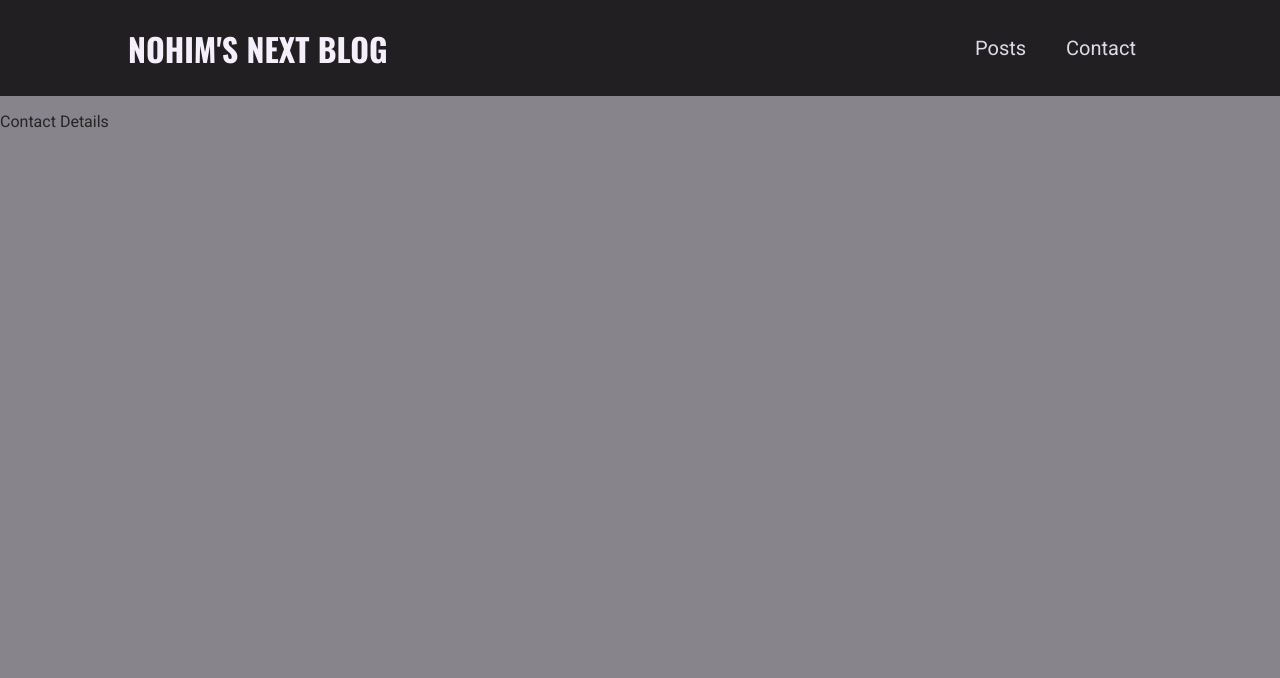
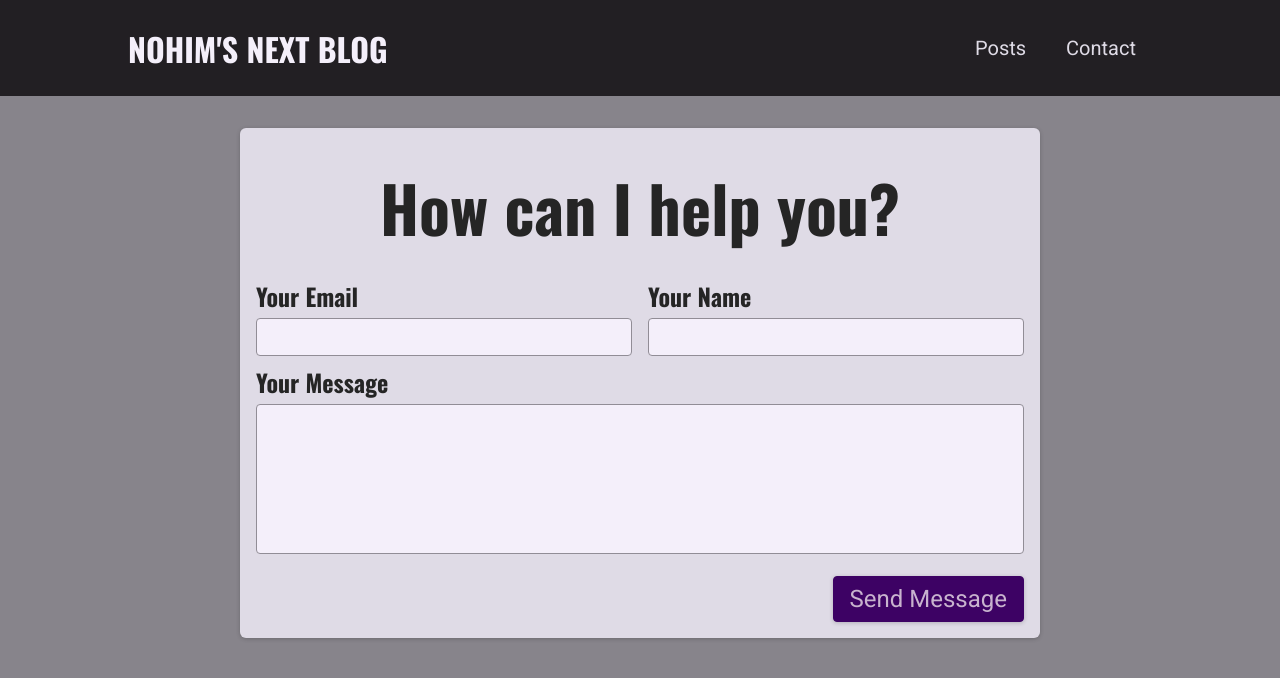
Before and after one commit to nohimys/sample-blog, a Next.js app: page /contact in a window 1280 px wide. Shown: the top 678 px of the page. Built offline with nearby package versions, Linux system fonts and the light colour scheme.

Commit message:
Adding Basic Contact Form & Dummy API Route

```diff
--- /dev/null
+++ b/src/components/contact/contact-form.module.css
@@ -0,0 +1,73 @@
+.contact {
+    margin: var(--size-8) auto;
+    border-radius: 6px;
+    background-color: var(--color-grey-100);
+    width: 90%;
+    max-width: 50rem;
+    padding: var(--size-4);
+    box-shadow: 0 1px 4px rgba(0, 0, 0, 0.2);
+    font-size: var(--size-6);
+}
+
+.contact h1 {
+    font-size: var(--size-8);
+    margin: var(--size-4) 0;
+    text-align: left;
+}
+
+.form label {
+    display: block;
+    font-family: 'Oswald', sans-serif;
+    font-weight: bold;
+    margin: var(--size-2) 0 var(--size-1) 0;
+}
+
+.form input,
+.form textarea {
+    font: inherit;
+    padding: var(--size-1);
+    border-radius: 4px;
+    width: 100%;
+    border: 1px solid var(--color-grey-400);
+    background-color: var(--color-grey-50);
+    resize: none;
+}
+
+.controls {
+    display: flex;
+    column-gap: 1rem;
+    flex-wrap: wrap;
+}
+
+.control {
+    flex: 1;
+    min-width: 10rem;
+}
+
+.actions {
+    margin-top: var(--size-4);
+    text-align: right;
+}
+
+.form button {
+    font: inherit;
+    cursor: pointer;
+    background-color: var(--color-primary-700);
+    border: 1px solid var(--color-primary-700);
+    padding: var(--size-2) var(--size-4);
+    border-radius: 4px;
+    color: var(--color-primary-50);
+    box-shadow: 0 1px 4px rgba(0, 0, 0, 0.2);
+}
+
+.form button:hover {
+    background-color: var(--color-primary-500);
+    border-color: var(--color-primary-500);
+}
+
+@media (min-width: 768px) {
+    .contact h1 {
+        font-size: var(--size-16);
+        text-align: center;
+    }
+}
--- /dev/null
+++ b/src/components/contact/contact-form.tsx
@@ -0,0 +1,92 @@
+import { useState, useEffect } from 'react';
+
+import classes from './contact-form.module.css';
+
+const sendContactData = async (contactDetails: any) => {
+    const response = await fetch('/api/contact', {
+        method: 'POST',
+        body: JSON.stringify(contactDetails),
+        headers: {
+            'Content-Type': 'application/json',
+        },
+    });
+
+    const data = await response.json();
+
+    if (!response.ok) {
+        throw new Error(data.message || 'Something went wrong!');
+    }
+}
+
+const ContactForm = () => {
+    const [enteredEmail, setEnteredEmail] = useState('');
+    const [enteredName, setEnteredName] = useState('');
+    const [enteredMessage, setEnteredMessage] = useState('');
+
+     const sendMessageHandler = async (event:any) => {
+        event.preventDefault();
+
+        // optional: add client-side validation
+
+        try {
+            await sendContactData({
+                email: enteredEmail,
+                name: enteredName,
+                message: enteredMessage,
+            });
+            setEnteredMessage('');
+            setEnteredEmail('');
+            setEnteredName('');
+        } catch (error: any) {
+        }
+    }
+
+    let notification;
+
+
+    return (
+        <section className={classes.contact}>
+            <h1>How can I help you?</h1>
+            <form className={classes.form} onSubmit={sendMessageHandler}>
+                <div className={classes.controls}>
+                    <div className={classes.control}>
+                        <label htmlFor='email'>Your Email</label>
+                        <input
+                            type='email'
+                            id='email'
+                            required
+                            value={enteredEmail}
+                            onChange={(event) => setEnteredEmail(event.target.value)}
+                        />
+                    </div>
+                    <div className={classes.control}>
+                        <label htmlFor='name'>Your Name</label>
+                        <input
+                            type='text'
+                            id='name'
+                            required
+                            value={enteredName}
+                            onChange={(event) => setEnteredName(event.target.value)}
+                        />
+                    </div>
+                </div>
+                <div className={classes.control}>
+                    <label htmlFor='message'>Your Message</label>
+                    <textarea
+                        id='message'
+                        rows={5}
+                        required
+                        value={enteredMessage}
+                        onChange={(event) => setEnteredMessage(event.target.value)}
+                    ></textarea>
+                </div>
+
+                <div className={classes.actions}>
+                    <button>Send Message</button>
+                </div>
+            </form>
+        </section>
+    );
+}
+
+export default ContactForm;
--- /dev/null
+++ b/src/pages/api/contact.ts
@@ -0,0 +1,36 @@
+import {NextApiRequest, NextApiResponse} from "next";
+
+const handler = (req: NextApiRequest, res: NextApiResponse) => {
+    if(req.method === 'POST'){
+        const { email, name, message } = req.body;
+
+        if (
+            !email ||
+            !email.includes('@') ||
+            !name ||
+            name.trim() === '' ||
+            !message ||
+            message.trim() === ''
+        ) {
+            res.status(422).json({ message: 'Invalid input.' });
+            return;
+        }
+
+        const newMessage = {
+            email,
+            name,
+            message,
+        };
+
+        console.log(`Message Came: ${JSON.stringify(newMessage)}`);
+
+        res
+            .status(201)
+            .json(newMessage);
+    }
+    else{
+        res.status(400)
+            .json({message: 'Unsupported Rest Method'});
+    }
+}
+export default handler;
--- a/src/pages/contact.tsx
+++ b/src/pages/contact.tsx
@@ -1,8 +1,17 @@
-const ContactPage = () => {
+import Head from 'next/head';
+
+import ContactForm from '../components/contact/contact-form';
+
+function ContactPage() {
     return (
         <>
-            <p>Contact Details</p>
+            <Head>
+                <title>Contact Me</title>
+                <meta name='description' content='Send me your messages!' />
+            </Head>
+            <ContactForm />
         </>
     );
 }
+
 export default ContactPage;
```
